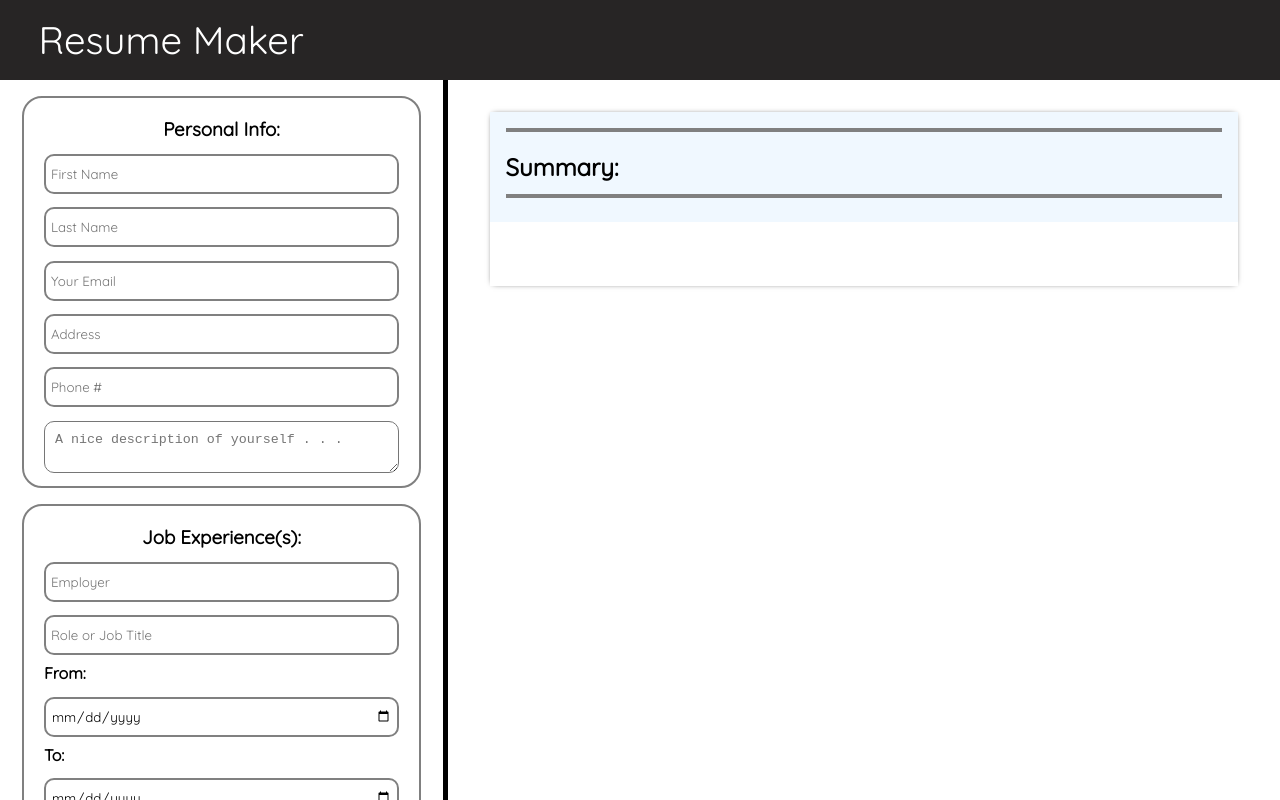
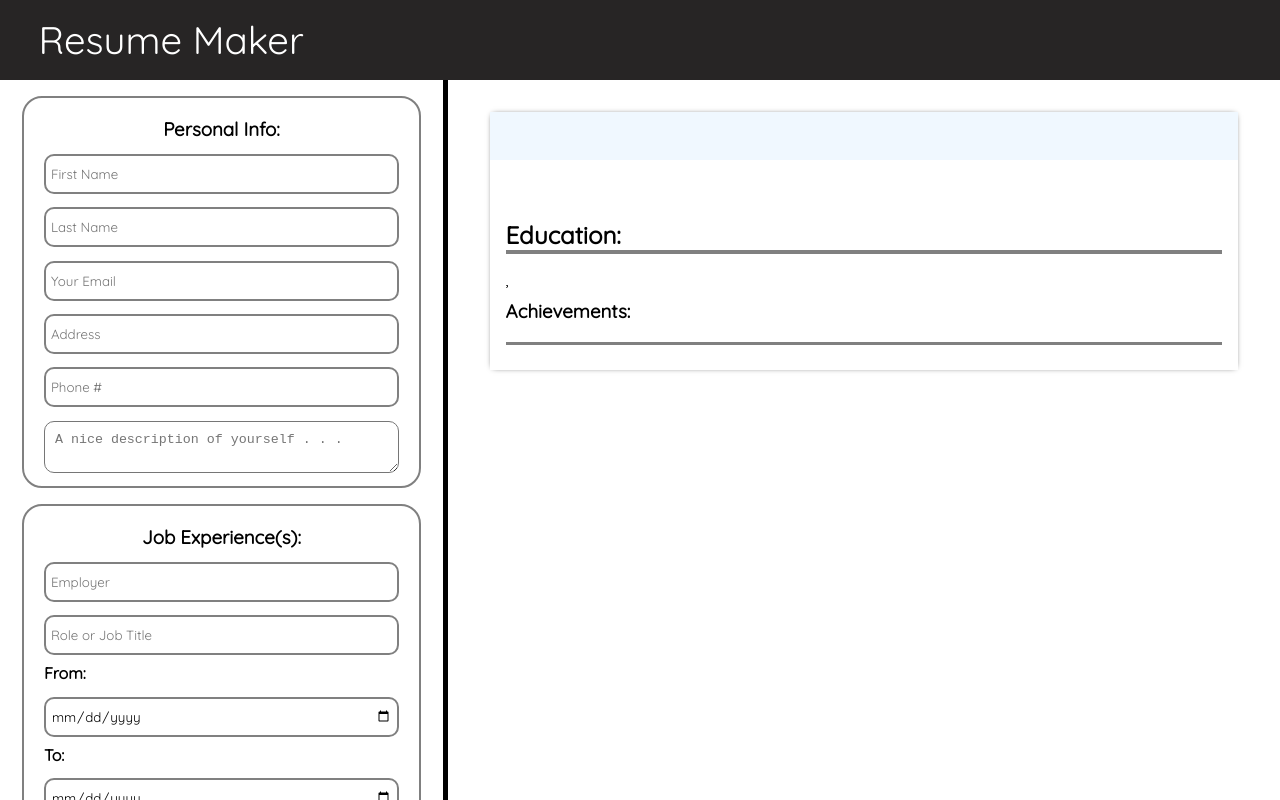
Before and after one commit to PkTheCoda/Resume-Generator, a React (Create React App) app: page / in a window 1280 px wide. Shown: the top 800 px of the page. Built offline with nearby package versions, Linux system fonts and the light colour scheme.

Commit message:
Fixed conditional rendering issue + Refactored CSS

```diff
--- a/src/Information.js
+++ b/src/Information.js
@@ -3,7 +3,7 @@ import { useState, useEffect } from 'react'
 
 function Information(props) {
 
-  const [personalEducation, setPersonalEducation] = useState([
+  const [personalEducation, setPersonalEducation] = useState(
     {
       firstname: "",
       lastname: "",
@@ -17,7 +17,9 @@ function Information(props) {
       location: "",
       achievements: ""
     }
-  ])
+  )
+
+
 
   const [jobExperiences, setJobExperiences] = useState([
     {
@@ -34,7 +36,7 @@ function Information(props) {
     setPersonalEducation(prevArray => {
       return {
         ...prevArray,
-        [event.target.name] : [event.target.value]
+        [event.target.name] : event.target.value
       }
     })
   }
@@ -146,11 +148,16 @@ function Information(props) {
           <input
             type="text"
             placeholder="School/University"
+            onChange={handleChange}
+            name="school"
           />
 
           <input
             type="text"
             placeholder="Field of Study"
+            onChange={handleChange}
+            name="field"
+
           />
 
           <div className="label-input-pair">
@@ -160,16 +167,22 @@ function Information(props) {
               type="date"
               placeholder="Graduation Date"
               id="grad--date"
+              onChange={handleChange}
+              name="gradDate"
             />
           </div>
 
           <input
             type="text"
             placeholder="Location"
+            onChange={handleChange}
+            name="location"
           />
 
           <textarea
             placeholder="What are your academic achievements?"
+            onChange={handleChange}
+            name="achievements"
           />
 
         </div>
@@ -181,12 +194,13 @@ function Information(props) {
 
           <div className="personal--preview preview--section">
 
-            <h1 className="name--holder info-holder">{personalEducation.firstname} {personalEducation.lastname} </h1>
+            <h1 className="name--holder info-holder" style={{borderBottom: personalEducation.firstname !== "" ? "4px solid grey" : "0px solid grey"}}>{personalEducation.firstname} {personalEducation.lastname} </h1>
 
             <div className="email-phone-holder info-holder">{personalEducation.email} {personalEducation.phone}</div>
 
-            <h2 class="info-holder summary-title">Summary:</h2>
-            <div className="summary-holder info-holder">{personalEducation.summary}</div>
+            {personalEducation.summary !== "" && <h2 className="info-holder summary-title">Summary:</h2>}
+
+            <div className="summary-holder info-holder" style={{borderTop: personalEducation.summary !== "" ? "4px solid grey" : "0px solid grey"}}>{personalEducation.summary}</div>
 
 
 
@@ -198,7 +212,20 @@ function Information(props) {
 
           <div className="education--preview preview--section">
 
+            <h2 className="info-holder education--title">Education:</h2>
+
+            <div className="school-location-holder info-holder">{personalEducation.school}, {personalEducation.field} {personalEducation.gradDate}</div>
+
+            <div className="location--holder info-holder">{personalEducation.location}</div>
+
+            <h3 className="info-holder achievement--title" style={{margin: "0.5em 0em 0.5em 0em", paddingBottom: "1em"}}>Achievements:</h3>
+            <div className="info-holder">{personalEducation.achievements}</div>
           </div>
+
+
+
+
+
         </div>
       </div>
   </>
--- a/src/style.css
+++ b/src/style.css
@@ -166,7 +166,6 @@ button:hover {
 
 .name--holder {
   font-size:40px;
-  border-bottom: 4px solid grey;
 }
 
 .email-phone-holder {
@@ -179,5 +178,24 @@ button:hover {
 
 .summary-holder {
   padding-top: 0.5em;
-  border-top: 4px solid grey;
 }
+
+.education--title {
+  padding-top:0.5em;
+  border-bottom: 4px solid grey;
+}
+
+.school-location-holder {
+  margin: 1em 0em 0em 0em;
+}
+
+.achievement--title {
+  border-bottom: 3px solid grey;
+}
+
+.divider-line {
+  width:100%;
+  height:1em;
+  background-color:grey;
+  border-radius:10px;
+}
```
